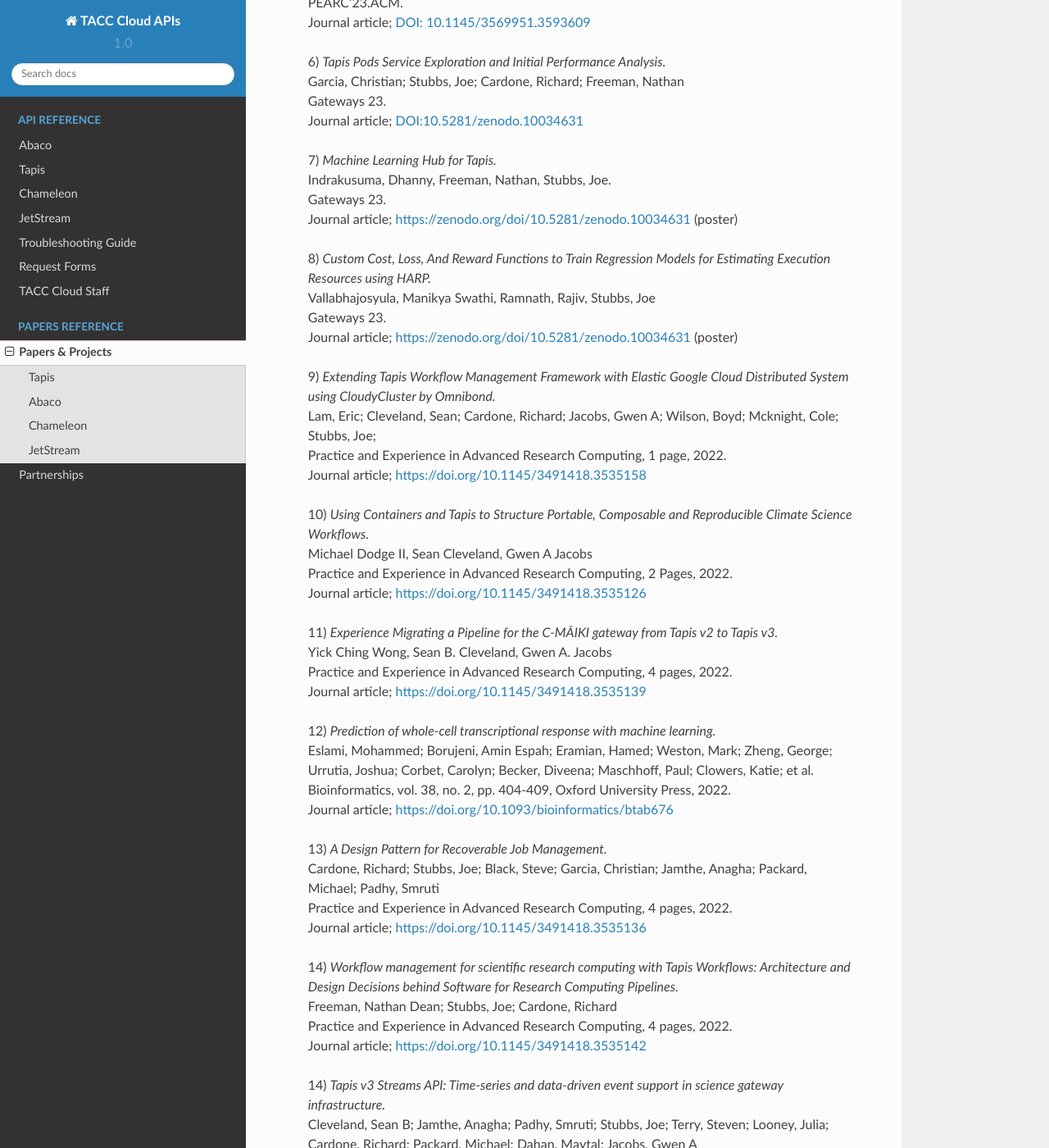
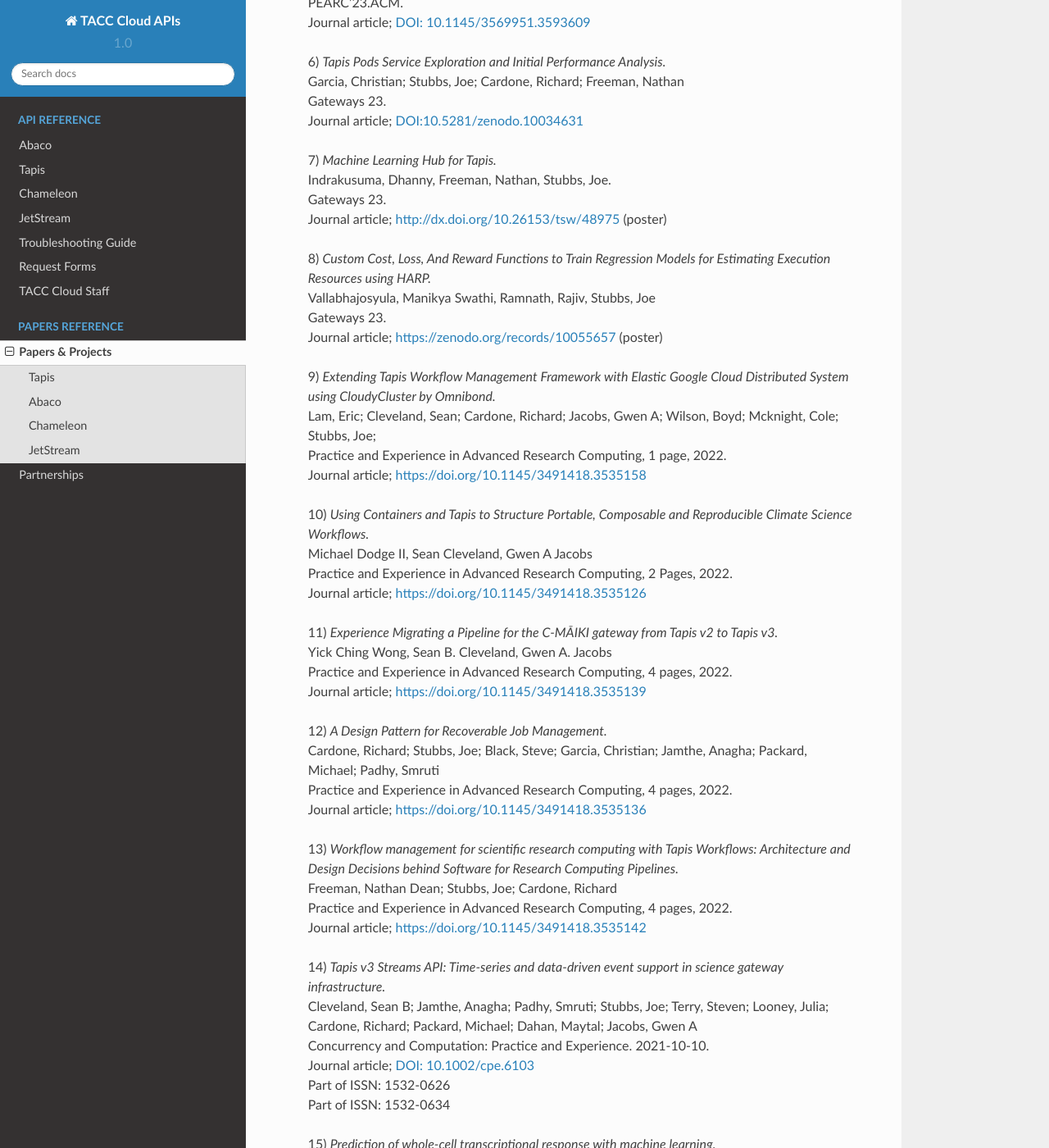
Before and after one commit to TACC-Cloud/tacc-cloud-docs, a Sphinx documentation site: the page built from docs/resources/papers.rst, in a window 1280 px wide and 1400 px high, scrolled down 1030 px. Shown: the whole window at 82% size. Built offline with Sphinx 7.4.7 and the Read the Docs theme 2.0.0, drawn with Linux system fonts in a browser that asks for light colours; some of the changed lines change nothing that is shown; some of the changed text lies outside the part shown.

Commit message:
add DOIs

```diff
--- a/docs/resources/papers.rst
+++ b/docs/resources/papers.rst
@@ -49,12 +49,12 @@
   | 7) *Machine Learning Hub for Tapis.*
   | Indrakusuma, Dhanny, Freeman, Nathan, Stubbs, Joe.
   | Gateways 23.
-  | Journal article; `https://zenodo.org/doi/10.5281/zenodo.10034631 <https://zenodo.org/doi/10.5281/zenodo.10034631>`_ (poster)
+  | Journal article; `http://dx.doi.org/10.26153/tsw/48975 <http://dx.doi.org/10.26153/tsw/48975>`_ (poster)
 
   | 8) *Custom Cost, Loss, And Reward Functions to Train Regression Models for Estimating Execution Resources using HARP.*
   | Vallabhajosyula, Manikya Swathi, Ramnath, Rajiv, Stubbs, Joe
   | Gateways 23.
-  | Journal article; `https://zenodo.org/doi/10.5281/zenodo.10034631 <https://zenodo.org/doi/10.5281/zenodo.10034631>`_ (poster)
+  | Journal article; `https://zenodo.org/records/10055657 <https://zenodo.org/records/10055657>`_ (poster)
 
   | 9) *Extending Tapis Workflow Management Framework with Elastic Google Cloud Distributed System using CloudyCluster by Omnibond.*
   | Lam, Eric; Cleveland, Sean; Cardone, Richard; Jacobs, Gwen A; Wilson, Boyd; Mcknight, Cole; Stubbs, Joe;
@@ -71,17 +71,12 @@
   | Practice and Experience in Advanced Research Computing, 4 pages, 2022.
   | Journal article; `https://doi.org/10.1145/3491418.3535139 <https://doi.org/10.1145/3491418.3535139>`_
 
-  | 12) *Prediction of whole-cell transcriptional response with machine learning.*
-  | Eslami, Mohammed; Borujeni, Amin Espah; Eramian, Hamed; Weston, Mark; Zheng, George; Urrutia, Joshua; Corbet, Carolyn; Becker, Diveena; Maschhoff, Paul; Clowers, Katie; et al.
-  | Bioinformatics, vol. 38, no. 2, pp. 404-409, Oxford University Press, 2022.
-  | Journal article; `https://doi.org/10.1093/bioinformatics/btab676 <https://doi.org/10.1093/bioinformatics/btab676>`_
-
-  | 13) *A Design Pattern for Recoverable Job Management.*
+  | 12) *A Design Pattern for Recoverable Job Management.*
   | Cardone, Richard; Stubbs, Joe; Black, Steve; Garcia, Christian; Jamthe, Anagha; Packard, Michael; Padhy, Smruti
   | Practice and Experience in Advanced Research Computing, 4 pages, 2022.
   | Journal article; `https://doi.org/10.1145/3491418.3535136 <https://doi.org/10.1145/3491418.3535136>`_
 
-  | 14) *Workflow management for scientific research computing with Tapis Workflows: Architecture and Design Decisions behind Software for Research Computing Pipelines.*
+  | 13) *Workflow management for scientific research computing with Tapis Workflows: Architecture and Design Decisions behind Software for Research Computing Pipelines.*
   | Freeman, Nathan Dean; Stubbs, Joe; Cardone, Richard
   | Practice and Experience in Advanced Research Computing, 4 pages, 2022.
   | Journal article; `https://doi.org/10.1145/3491418.3535142 <https://doi.org/10.1145/3491418.3535142>`_
@@ -130,6 +125,7 @@
   | 21) *Scientific Data Annotation and Dissemination: Using the ‘Ike Wai Gateway to Manage Research Data.*
   | Cleveland, Sean B and Geis, Jennifel Jacobs
   | Practice and Experience in Advanced Research Computing, 2020.
+  | Conference Paper; `https://doi.org/10.1145/3311790.3396661 <https://doi.org/10.1145/3311790.3396661>`_
 
   | 22) *Streamed Data via Cloud-Hosted Real-Time Data Services for the Geosciences as an Ingestion Interface into the Planet Texas Science Gateway and Integrated Modeling Platform.*
   | Powell J, Stubbs J, Cleveland S, Pierce S and Daniels M
@@ -138,6 +134,7 @@
   | 23) *Tapis-CHORDS Integration: Time-Series Data Support in Science Gateway Infrastructure.*
   | Cleveland S, Jamthe A, Padhy S, Stubbs J, Powell H, Daniels M, Pierce S, and Jacobs G
   | Gateways 2019.
+  | Journal Article; `http://dx.doi.org/10.26153/tsw/11286 <http://dx.doi.org/10.26153/tsw/11286>`_
 
   | 24) *Building Science Gateway Infrastructure in the Middle of the Pacific and Beyond.*
   | Proceedings of the Practice and Experience on Advanced Research Computing. 2018-07-22
@@ -167,28 +164,28 @@
 
   | 3) *Tapis v3 Streams API: Time‐series and data‐driven event support in science gateway infrastructure.*
   | Concurrency and Computation: Practice and Experience. 2021-10-10.
-  | Journal-article; `<DOI: 10.1002/cpe.6103>`_
+  | Journal-article; `DOI: 10.1002/cpe.6103 <DOI: 10.1002/cpe.6103>`_
   | Part of ISSN: 1532-0626
   | Part of ISSN: 1532-0634
 
   | 4) *Prediction of whole-cell transcriptional response with machine learning.*
   | Bioinformatics. 2021-09-27
-  | Journal article; `DOI: 10.1093/bioinformatics/btab676`_
+  | Journal article; `DOI: 10.1093/bioinformatics/btab676 <DOI: 10.1093/bioinformatics/btab676>`_
   | Part of ISSN: 1367-4803
   | Part of ISSN: 1460-2059
 
   | 5) *The Abaco Platform: A Performance and Scalability Study on the Jetstream Cloud.*
   | Advances in Parallel & Distributed Processing, and Applications. 2021
-  | Conference paper; `<DOI: 10.1007/978-3-030-69984-0_77>_`
+  | Conference paper; `DOI: 10.1007/978-3-030-69984-0_77 <DOI: 10.1007/978-3-030-69984-0_77>_`
   | Part of ISBN: 978-3-030-69984-0
 
   | 6) *Enabling Science with Functions-as-a-Service: New Features and Usage of the Abaco Platform.*
   | J. Stubbs, C. Garcia, J. Looney, A. Jamthe, M. Packard, M. Vaughn
-  | Gateways 20, Oct 3, 2020.
+  | Gateways 20, Oct 3, 2020. `https://par.nsf.gov/servlets/purl/10314665 <https://par.nsf.gov/servlets/purl/10314665>`_
 
   | 7) *GenApp, containers and Abaco.*
   | Proceedings of the Practice and Experience in Advanced Research Computing on Rise of the Machines (learning). 2019-07-28.
-  | Conference paper; `<DOI: 10.1145/3332186.3332191>`_
+  | Conference paper; `DOI: 10.1145/3332186.3332191 <DOI: 10.1145/3332186.3332191>`_
 
 
 
```
